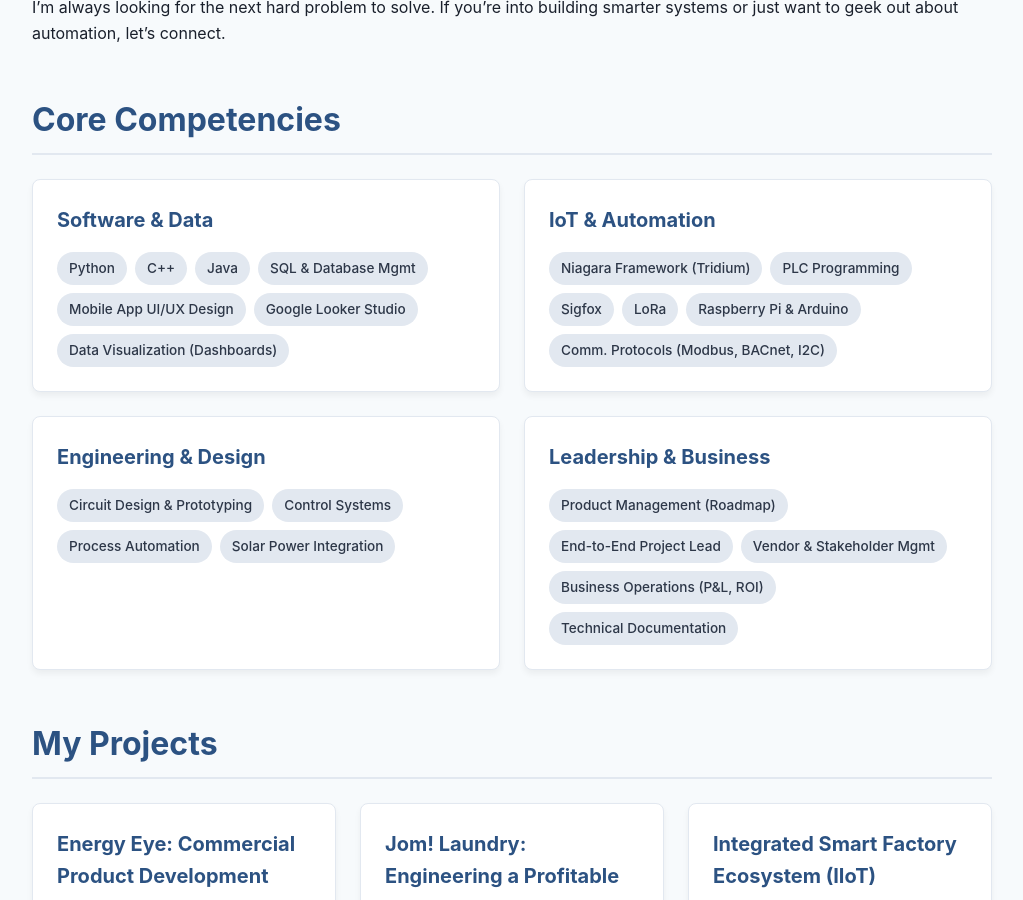
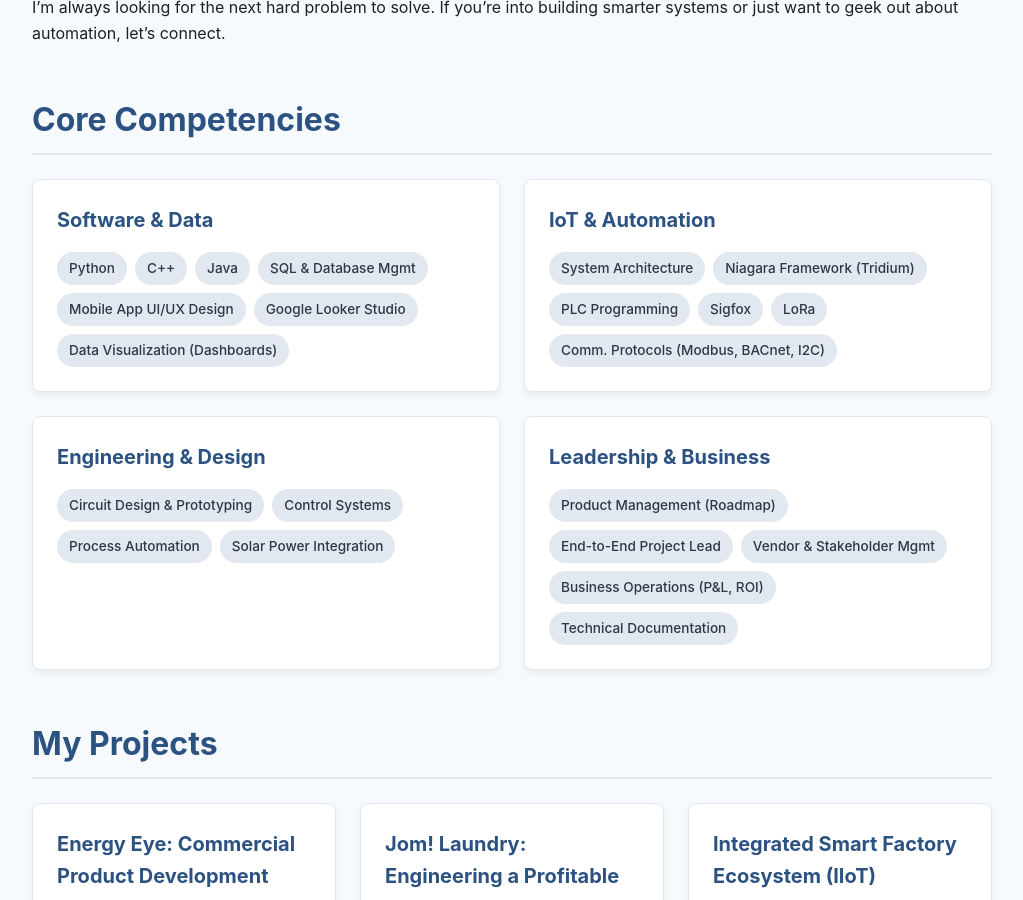
Before and after one commit to xion-xion/xion-xion.github.io, a Jekyll site: the page built from index.html, in a window 1280 px wide and 900 px high, scrolled down 951 px. Shown: the whole window, without its empty margins (128-1151 px from the left). Built offline with Jekyll 4.4.1, drawn with Linux system fonts in a browser that asks for light colours.

Commit message:
Fix: Skills consistency

```diff
--- a/index.html
+++ b/index.html
@@ -52,11 +52,11 @@ title: Home
         <div class="skill-card">
             <h3>IoT & Automation</h3>
             <div class="skill-tags">
+                <span class="skill-tag">System Architecture</span>
                 <span class="skill-tag">Niagara Framework (Tridium)</span>
                 <span class="skill-tag">PLC Programming</span>
                 <span class="skill-tag">Sigfox</span>
                 <span class="skill-tag">LoRa</span>
-                <span class="skill-tag">Raspberry Pi & Arduino</span>
                 <span class="skill-tag">Comm. Protocols (Modbus, BACnet, I2C)</span>
             </div>
         </div>
--- a/projects/project-smart-factory.html
+++ b/projects/project-smart-factory.html
@@ -9,10 +9,11 @@ title: Integrated Smart Factory Ecosystem (IIoT)
     <div class="tech-stack-display">
         <div class="tech-stack-row">
             <span class="tech-label">Hardware & Automation:</span>
+            <span class="tech-tag">System Architecture</span>
             <span class="tech-tag">Tridium JACE 8000</span>
             <span class="tech-tag">PLC</span>
             <span class="tech-tag">Industrial Panel Design</span>
-            <span class="tech-tag">Vibration & Proximity Sensors</span>
+            <span class="tech-tag">Industrial Sensors</span>
         </div>
         <div class="tech-stack-row">
             <span class="tech-label">Software & Protocols:</span>
```
